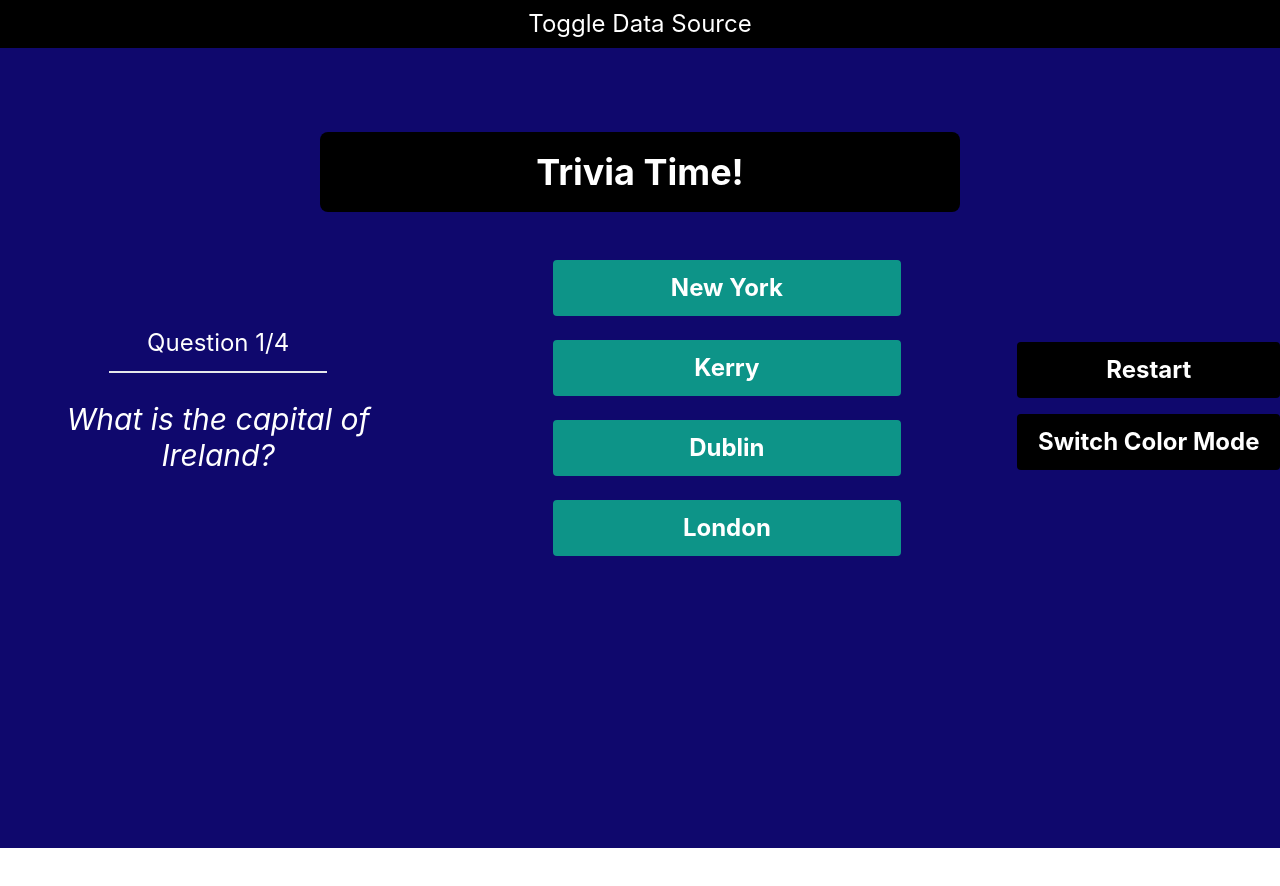
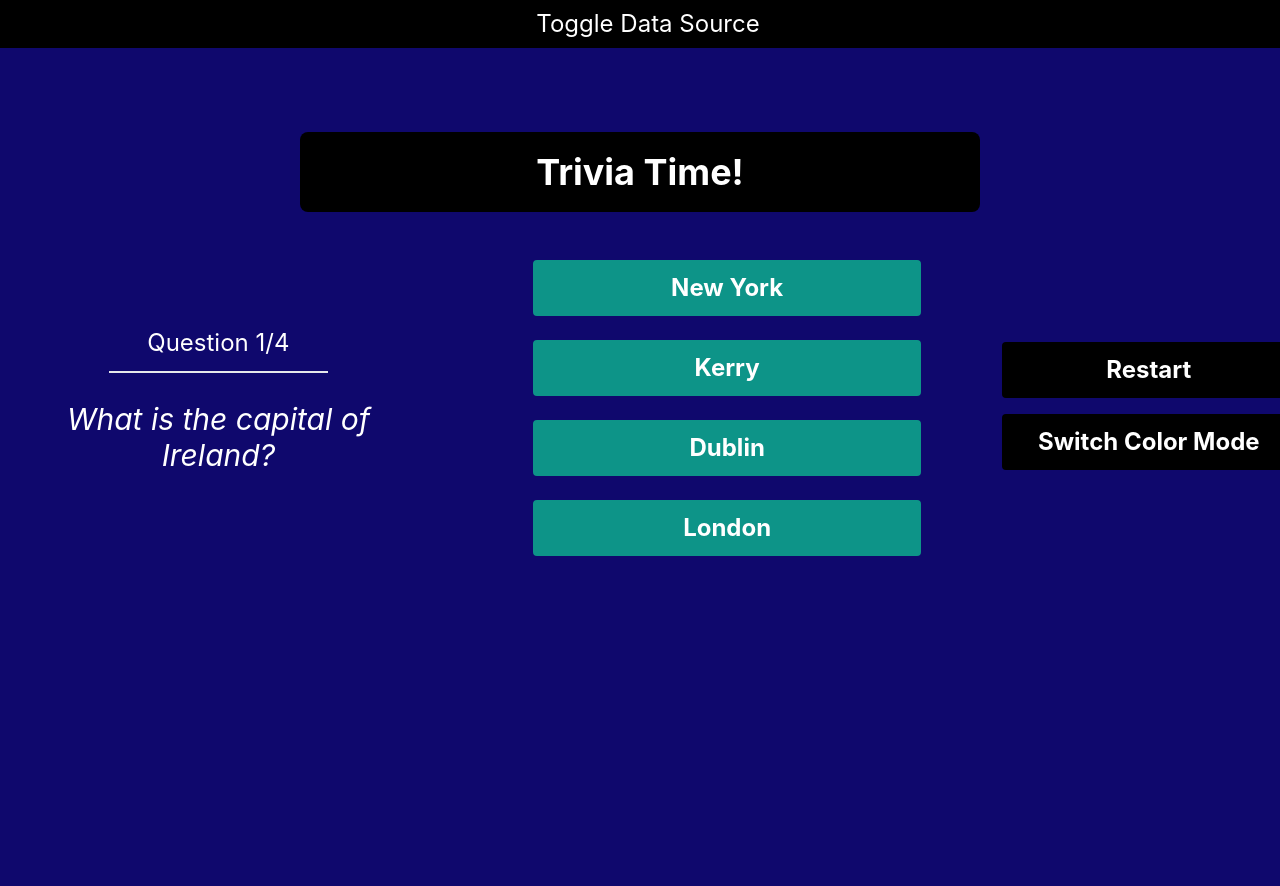
Before and after one commit to jedwards4044/trivia, a React (Create React App) app: page / in a window 1280 px wide. Shown: the top 886 px of the page. Before the commit the page ends 848 px from the top, so only its background shows below. Built offline with nearby package versions, Linux system fonts and the light colour scheme; no server answers; a web font is replaced by a local one.

Commit message:
fixing box-sizing to inherit for height issues

```diff
--- a/src/App.tsx
+++ b/src/App.tsx
@@ -136,7 +136,7 @@ function App() {
     }
 
     return (
-        <div className={styles.App}>
+        <div className={`${styles.App}`}>
             <button onClick={toggleDataSource} className={`text-2xl relative text-white w-full bg-red-700 p-2 hover:bg-black`}>
                 Toggle Data Source
             </button>
--- a/src/Quiz.tsx
+++ b/src/Quiz.tsx
@@ -24,7 +24,6 @@ interface QuizProps {
 
 function Quiz(props: QuizProps) {
     const { questions } = props
-
     const [questionNum, setQuestion] = useState(0)
     const [numCorrect, setCorrect] = useState(0)
     const [colorMode, setColor] = useState(false)
--- a/src/index.css
+++ b/src/index.css
@@ -13,3 +13,7 @@ body {
 code {
     font-family: source-code-pro, Menlo, Monaco, Consolas, 'Courier New', monospace;
 }
+
+* {
+    box-sizing: inherit;
+}
```
